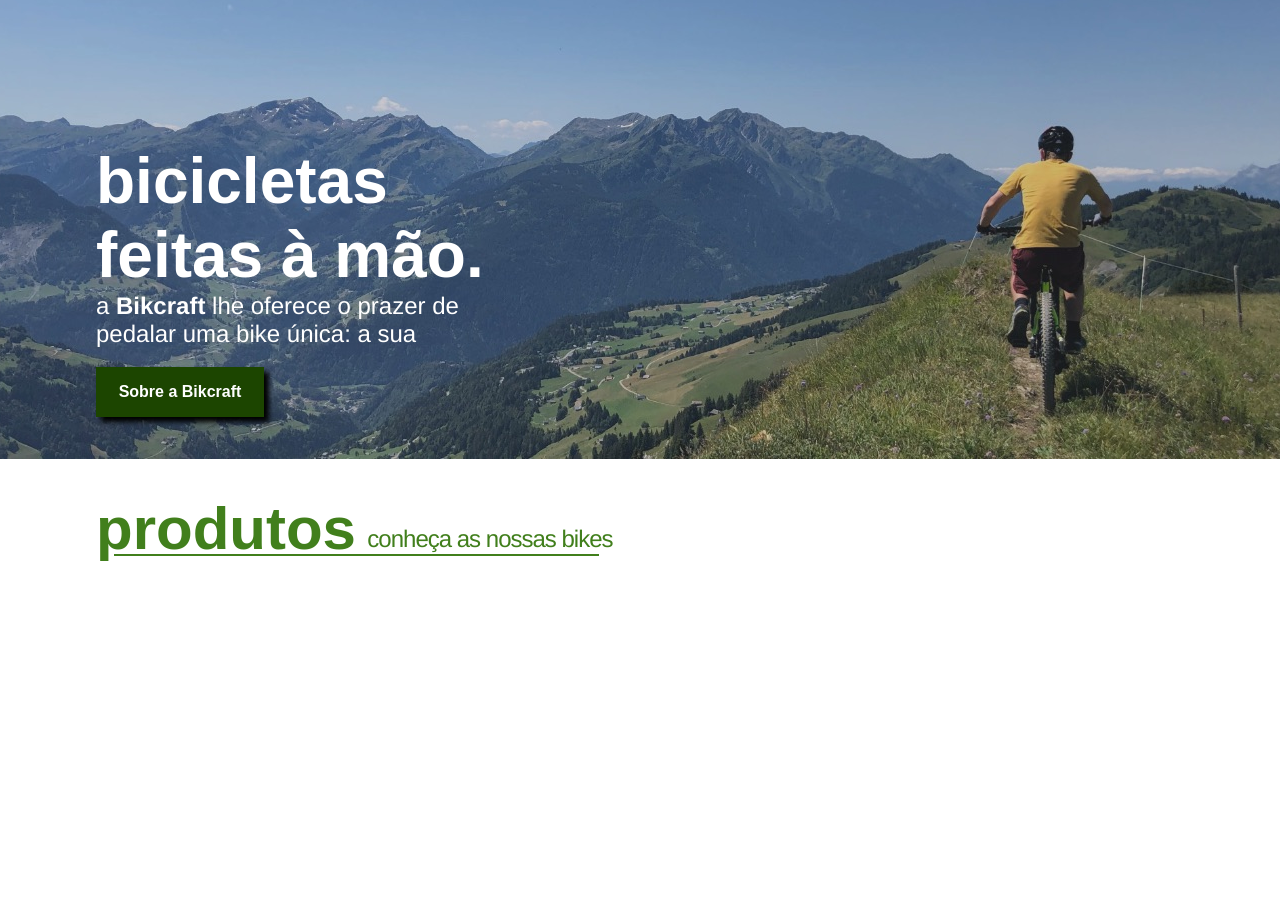
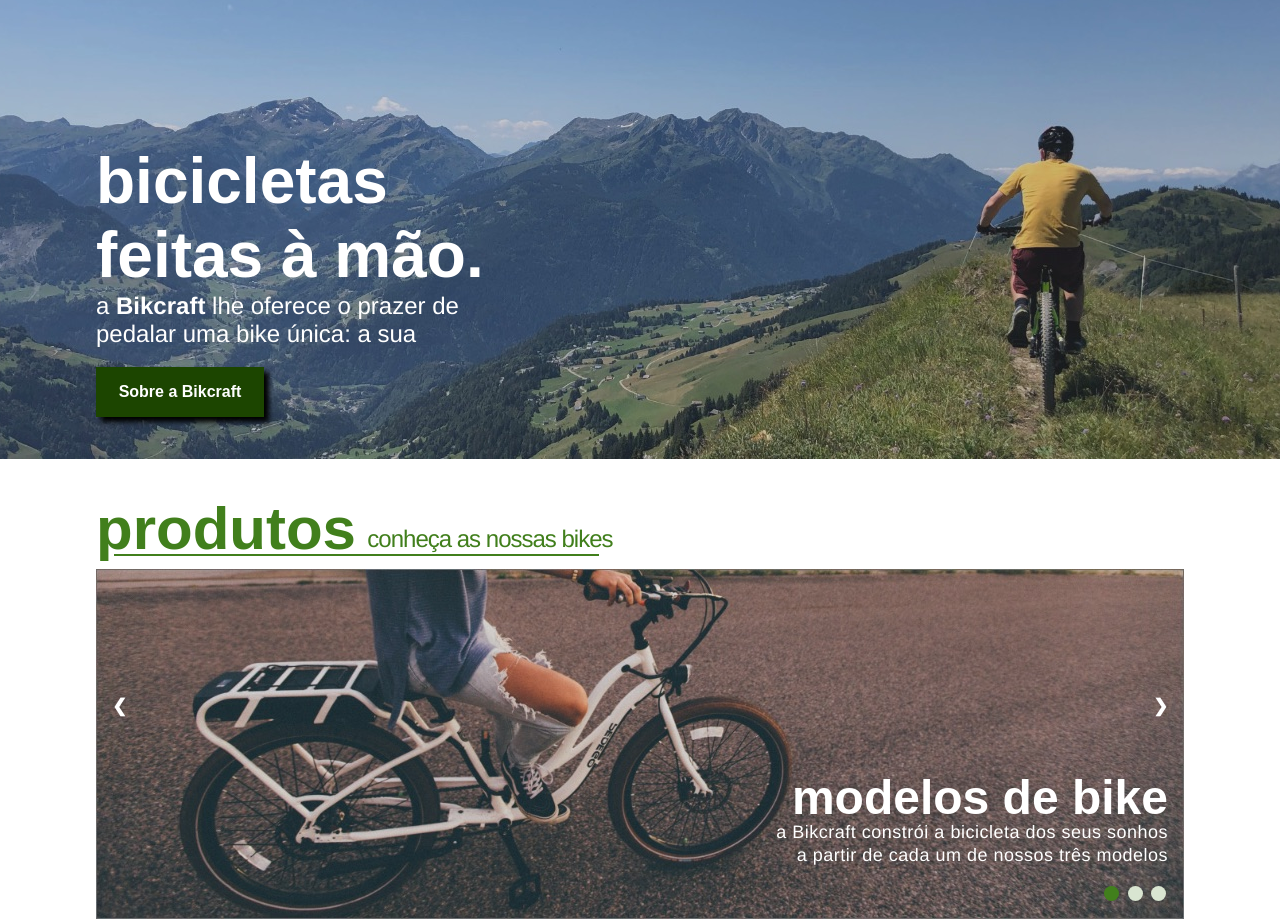
Before and after one commit to digaoeq/bikcraft, a plain HTML site: page index.html in a window 1280 px wide. Shown: the part 131-1055 px from the top of the page. Before the commit the page ends 800 px from the top, so only its background shows below. Drawn offline with Linux system fonts and the light colour scheme.

Commit message:
adicionado carrossel, correcao dos dots pendente

```diff
--- /dev/null
+++ b/css/caroussel.css
@@ -0,0 +1,104 @@
+* {box-sizing:border-box}
+
+/* Slideshow container */
+.slideshow-container {
+  max-width: 1088px;
+  position: relative;
+  margin: auto;
+}
+
+/* Hide the images by default */
+.mySlides {
+  display: none;
+}
+
+/* Next & previous buttons */
+.prev, .next {
+  cursor: pointer;
+  position: absolute;
+  top: 50%;
+  width: auto;
+  margin-top: -22px;
+  padding: 16px;
+  color: white;
+  font-weight: bold;
+  font-size: 18px;
+  transition: 0.6s ease;
+  border-radius: 0 3px 3px 0;
+  user-select: none;
+}
+
+/* Position the "next button" to the right */
+.next {
+  right: 0;
+  border-radius: 3px 0 0 3px;
+}
+
+/* On hover, add a black background color with a little bit see-through */
+.prev:hover, .next:hover {
+  background-color: rgba(0,0,0,0.8);
+}
+
+/* title caroussel*/
+
+.title-caroussel {
+  font-family: source-sans-pro, sans-serif;
+  font-weight: 600;
+  font-size: 48px;
+  line-height: 80px;
+  color : #fff;
+  text-align: right;
+  margin-top: -165px;
+  padding: 0px 16px 10px;
+}
+
+/* Caption text */
+.text {
+  font-family: "Heuvetica Neue", helvetica, sans-serif;
+  color: #fff;
+  font-size: 18px;
+  line-height: 23px;
+  padding: 8px 16px 10px;
+  position: absolute;
+  margin-top: -35px;
+  /*bottom: 0px;*/
+  width: 100%;
+  text-align: right;
+  letter-spacing: 0.5px;
+}
+
+
+/* The dots/bullets/indicators */
+.dot {
+  cursor: pointer;
+  height: 15px;
+  width: 15px;
+  margin: 0 2px;
+  background-color: #D9e5d1;
+  border-radius: 50%;
+  display: inline-block;
+  transition: background-color 0.6s ease;
+  z-index : 10;
+}
+
+.active, .dot:hover {
+  background-color: #417f1c;
+}
+
+/* Fading animation */
+.fade {
+  -webkit-animation-name: fade;
+  -webkit-animation-duration: 1.5s;
+  animation-name: fade;
+  animation-duration: 1.5s;
+}
+
+@-webkit-keyframes fade {
+  from {opacity: .6}
+  to {opacity: 1}
+}
+
+@keyframes fade {
+  from {opacity: .6}
+  to {opacity: 1}
+}
--- a/index.html
+++ b/index.html
@@ -7,6 +7,7 @@
 		<link rel="stylesheet" href="css/reset.css">
 		<link rel="stylesheet" href="css/grid.css">
 		<link rel="stylesheet" href="css/style.css">
+		<link rel="stylesheet" href="css/caroussel.css">
 		<script src="https://use.edgefonts.net/source-sans-pro:n6,n9.js"></script>
 	</head>
 	<body>
@@ -43,7 +44,41 @@
 			<div id="title1"><h2>produtos</h2></div><div id="title2">conheça as nossas bikes</div>
 			<!-- na linha abaixo o texto é apenas para a linha aparecer -->
 			<div id="title-line">nononononono</div>
-			<div></div>
+
+			<!-- Slideshow container -->
+			<div class="slideshow-container">
+			  <!-- Full-width images with number and caption text -->
+			  <div class="mySlides fade">
+			    <img src="img/caroussel-1.jpg" style="width:100%">
+			    <p class="title-caroussel">modelos de bike</p>
+			    <div class="text">a Bikcraft constrói a bicicleta dos seus sonhos<br>a partir de cada um de nossos três modelos</div>
+			  </div>
+
+			  <div class="mySlides fade">
+			    <img src="img/caroussel-2.jpg" style="width:100%">
+			    <p class="title-caroussel">materiais e fabricação</p>
+			    <div class="text">conheça mais sobre as matérias-primas que usamos, nossa<br>equipe qualificada e nossos avançados padrões de fabricação</div>
+			  </div>
+
+			  <div class="mySlides fade">
+			    <img src="img/caroussel-3.jpg" style="width:100%">
+			    <p class="title-caroussel">nosso portfolio</p>
+			    <div class="text">veja projetos concluídos para clientes<br>que buscavam uma bike exclusiva</div>
+			  </div>
+
+			  <!-- Next and previous buttons -->
+			  <a class="prev" onclick="plusSlides(-1)">&#10094;</a>
+			  <a class="next" onclick="plusSlides(1)">&#10095;</a>
+			</div>
+			<br>
+
+			<!-- The dots/circles -->
+			<div style="text-align:right;margin:19px 16px">
+			  <span class="dot" onclick="currentSlide(1)"></span>
+			  <span class="dot" onclick="currentSlide(2)"></span>
+			  <span class="dot" onclick="currentSlide(3)"></span>
+			</div>
+			<script src="js/caroussel.js"></script>
 		</section>
 	</body>
 </html>
--- /dev/null
+++ b/js/caroussel.js
@@ -0,0 +1,32 @@
+var slideIndex = 1;
+showSlides(slideIndex);
+
+function plusSlides(n) {
+  showSlides(slideIndex += n);
+}
+
+function currentSlide(n) {
+  showSlides(slideIndex = n);
+}
+
+function showSlides(n) {
+  var i;
+  var slides = document.getElementsByClassName("mySlides");
+  var dots = document.getElementsByClassName("dot");
+  if (n > slides.length) {slideIndex = 1}
+  if (n < 1) {slideIndex = slides.length}
+  // for (i = 0; i < slides.length; i++) {
+  //     slides[i].style.display = "none";
+  // }
+  // for (i = 0; i < dots.length; i++) {
+  //     dots[i].className = dots[i].className.replace(" active", "");
+  // }
+  for (i = 0; i < dots.length; i++) {
+      dots[i].className = dots[i].className.replace(" active", "");
+  }
+  for (i = 0; i < slides.length; i++) {
+      slides[i].style.display = "none";
+  }
+  slides[slideIndex-1].style.display = "block";
+  dots[slideIndex-1].className += " active";
+}
```
Also changed, not shown: img/caroussel-1.jpg (renamed from img/products-fill-9.jpg), img/caroussel-2.jpg (renamed from img/products-fill-8.jpg), img/caroussel-3.jpg (renamed from img/products-fill-3-with-shadow.jpg).
